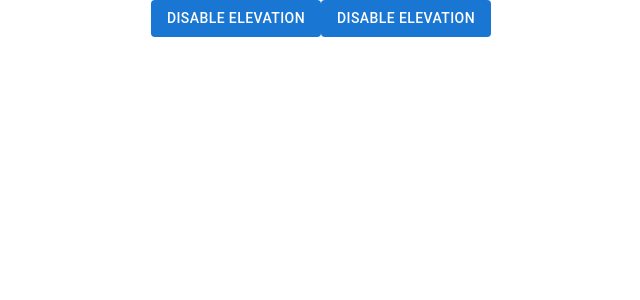
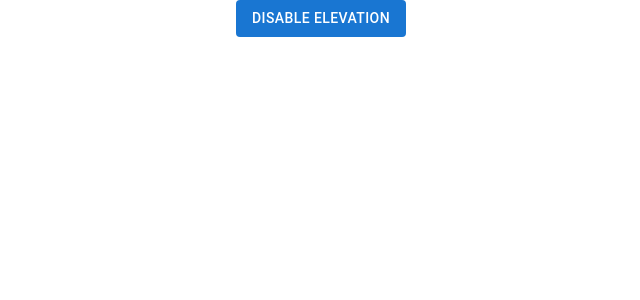
Before and after one commit to Hamza12398/React-MUI, a React (Create React App) app in the folder todo-list/: page / in a window 1280 px wide. Shown: the top 300 px of the page, without its empty margins (319-959 px from the left). Built offline with nearby package versions, Linux system fonts and the light colour scheme.

Commit message:
master mui

```diff
--- a/todo-list/src/App.js
+++ b/todo-list/src/App.js
@@ -6,7 +6,6 @@ function App() {
   return (
     <div className="App">
       <MaterUi />
-      <MaterUi />
     </div>
   );
 }
```
Also changed, not shown: todo-list/src/MaterUi.jsx (line endings or trailing spaces).
